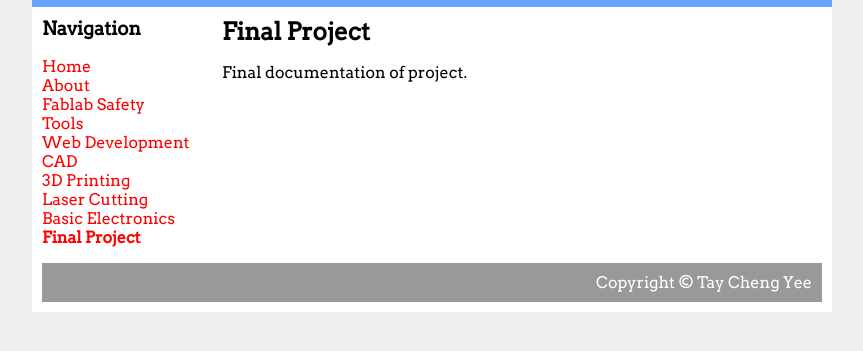
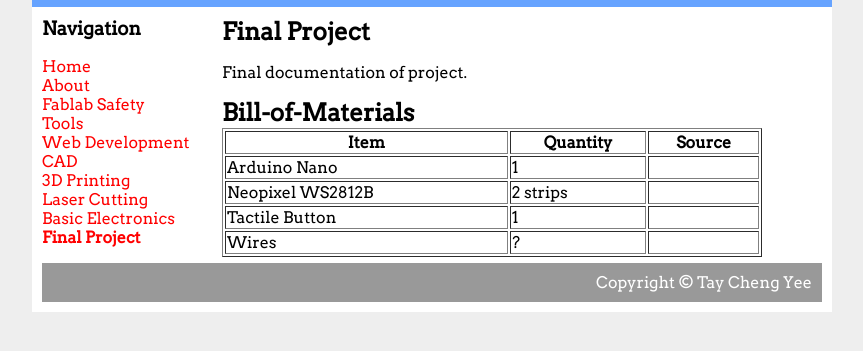
Before and after one commit to chengyee/ep1000, a plain HTML site: page 09-Final.html in a window 1280 px wide. Shown: the part 61-412 px from the top of the page, without its empty margins (208-1071 px from the left). Drawn offline with Linux system fonts and the light colour scheme.

Commit message:
Bill-Of-Materials update

```diff
--- a/09-Final.html
+++ b/09-Final.html
@@ -34,6 +34,35 @@ body {
 				<div id="main">
 					<h2>Final Project</h2>
 					<p>Final documentation of project.</p>
+					<h2>Bill-of-Materials</h2>
+					<table width="90%" border="black">
+							<tr>
+									<th>Item</th>
+									<th>Quantity</th>
+									<th>Source</th>
+							</tr>
+							<tr>
+									<td>Arduino Nano</td>
+									<td>1</td>
+									<td></td>
+							</tr>
+							<tr>
+									<td>Neopixel WS2812B</td>
+									<td>2 strips</td>
+									<td></td>
+							</tr>
+							<tr>
+									<td>Tactile Button</td>
+									<td>1</td>
+									<td></td>
+							</tr>
+							<tr>
+									<td>Wires</td>
+									<td>?</td>
+									<td></td>
+							</tr>
+
+					</table>
 			</div>
 			<div id="footer">
 				Copyright &copy; Tay Cheng Yee
```
